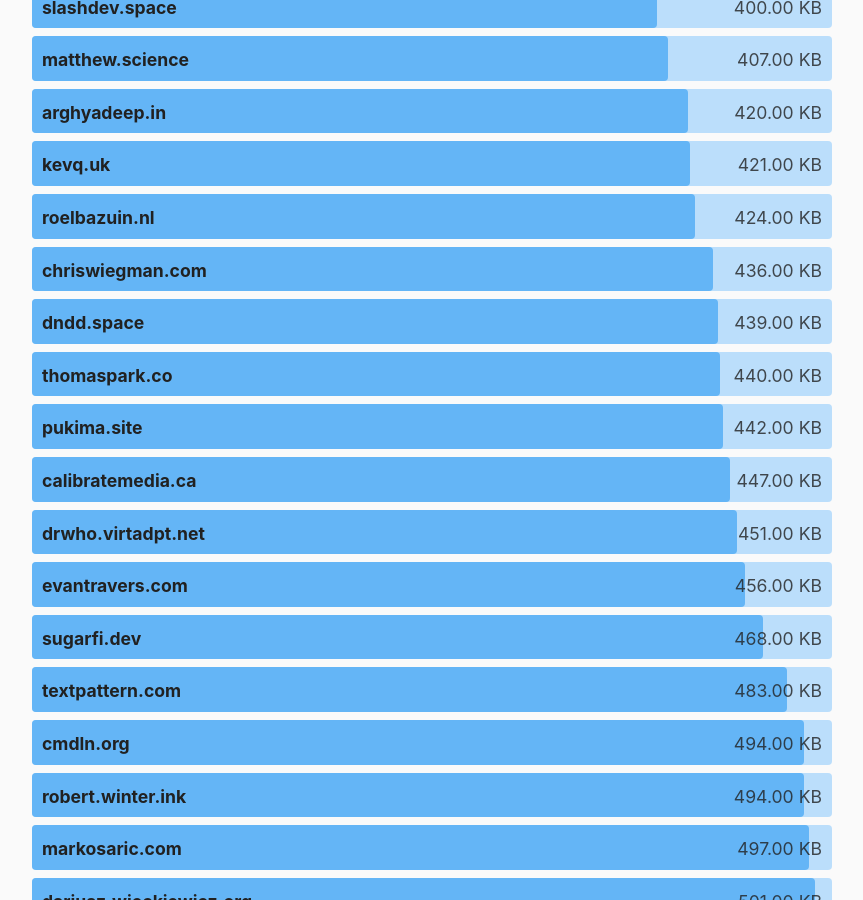
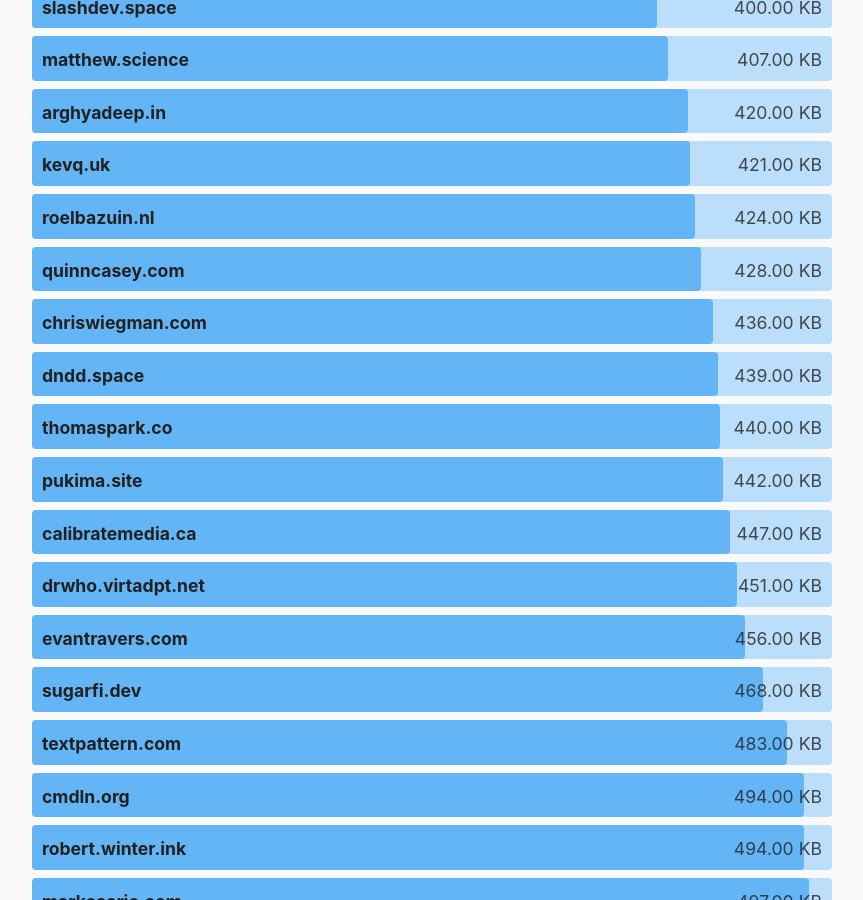
Before and after one commit to kevquirk/512kb.club, a Jekyll site: the page built from index.md, in a window 1280 px wide and 900 px high, scrolled down 15642 px. Shown: the whole window, without its empty margins (208-1071 px from the left). Built offline with Jekyll 4.4.1, drawn with Linux system fonts in a browser that asks for light colours.

Commit message:
Add quinncasey.com

```diff
--- a/_data/sites.yml
+++ b/_data/sites.yml
@@ -1078,6 +1078,11 @@
   size: 3.8
   last_checked: 2021-08-18
 
+- domain: quinncasey.com
+  url: https://quinncasey.com/
+  size: 428
+  last_checked: 2021-08-21
+
 - domain: qunitjs.com
   url: https://qunitjs.com/
   size: 275
```
